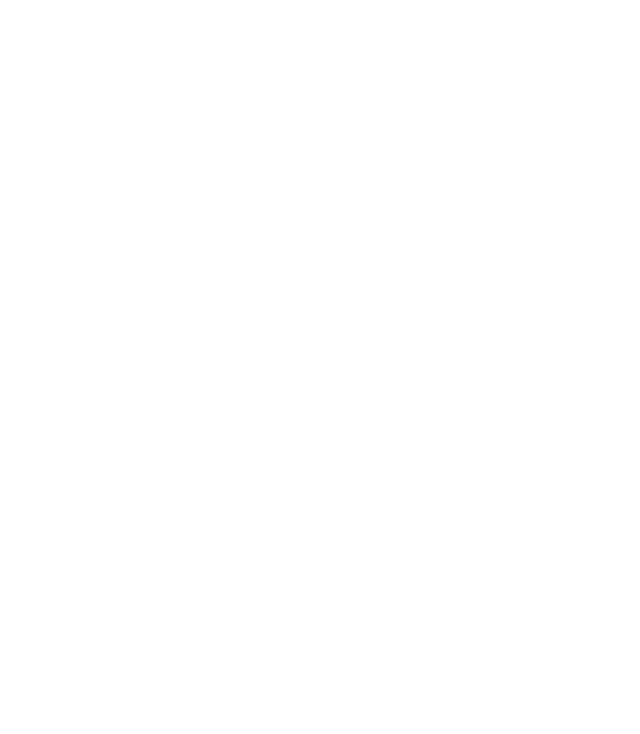
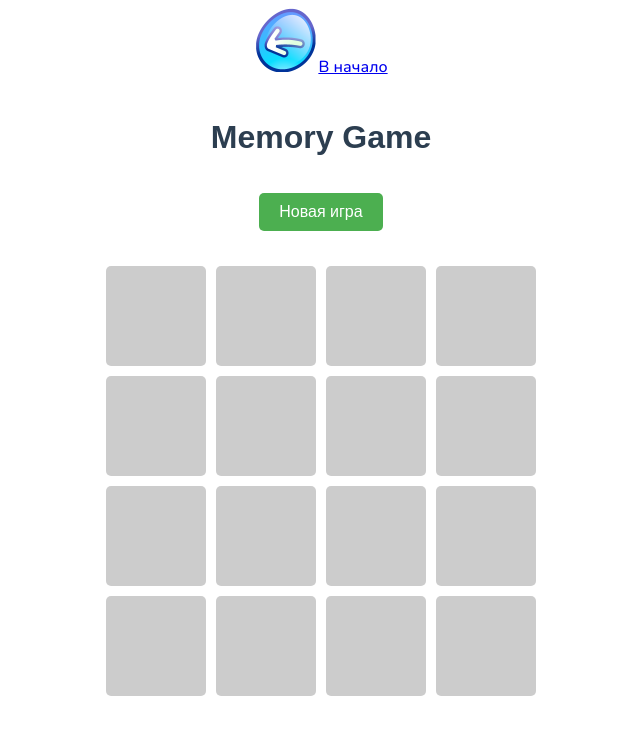
Before and after one commit to yeka7s/marya_school, a Vue app: page /memory in a window 1280 px wide. Before the commit this address had no page. Shown: the top 734 px of the page, without its empty margins (319-959 px from the left). Built offline with nearby package versions, Linux system fonts and the light colour scheme.

Commit message:
добавлена игра мемори

```diff
--- a/src/App.vue
+++ b/src/App.vue
@@ -5,11 +5,13 @@
 <script>
 import HomeView from '@/views/HomeView.vue'
 import ColorCommotionView from '@/views/ColorCommotionView.vue'
+import MemoryView from '@/views/MemoryView.vue'
 export default {
   name: 'App',
   components: {
     HomeView,
     ColorCommotionView,
+    MemoryView,
   }
 }
 </script>
--- a/src/components/ButtonComponent.vue
+++ b/src/components/ButtonComponent.vue
@@ -18,15 +18,13 @@
 
 <style scoped lang="scss">
 .button {
-  padding: 45px 35px;
-    border-radius: 30px;
     display: inline-block;
-    margin-top: 6vh;
+    margin-top: 3vh;
     text-align: center;
-    font-size: 5rem;
+    font-size: 4rem;
     line-height: 100%;
-    background-color: #fff;
     text-decoration: none;
+    color: hsl(208, 94%, 26%);
 
     &:hover {
       transform: scale(1.1);
--- a/src/router/index.js
+++ b/src/router/index.js
@@ -1,6 +1,7 @@
 import { createRouter, createWebHistory } from 'vue-router'
 import HomeView from '../views/HomeView.vue'
 import ColorCommotionView from '../views/ColorCommotionView.vue'
+import MemoryView from '@/views/MemoryView.vue'
 
 const routes = [
   {
@@ -12,6 +13,11 @@
     path: '/color-commotion',
     name: 'color-commotion',
     component: ColorCommotionView
+  },
+  {
+    path: '/memory',
+    name: 'memory',
+    component: MemoryView
   }
 ]
 
--- a/src/views/HomeView.vue
+++ b/src/views/HomeView.vue
@@ -2,6 +2,7 @@
   <div class="home">
     <img class="logo" alt="logo" src="../assets/img/i.webp">
     <ButtonComponent btn_text="Цветной переполох" path="/color-commotion"/>
+    <ButtonComponent btn_text="Мемори" path="/memory"/>
   </div>
 </template>
 
--- /dev/null
+++ b/src/views/MemoryView.vue
@@ -0,0 +1,179 @@
+<template>
+    <div>
+        <router-link to="/" class="trans-button" @click="resetGame"><img alt="logo"
+                src="@/assets/img/icons/back_arrow.png">В начало</router-link>
+    </div>
+    <div class="memory-game">
+        <h1>Memory Game</h1>
+        <button @click="restartGame" class="restart-btn">Новая игра</button>
+        <div class="board">
+            <div v-for="(card, index) in cards" :key="index" class="card"
+                :class="{ flipped: card.flipped, matched: card.matched }" @click="flipCard(index)">
+                <span v-if="card.flipped || card.matched">{{ card.symbol }}</span>
+            </div>
+        </div>
+    </div>
+</template>
+
+<script setup>
+import { ref, onMounted } from 'vue';
+
+const symbols = ['🍎', '🍊', '🍇', '🍓', '🍋', '🍉', '🍒', '🍍', '🍎', '🍊', '🍇', '🍓', '🍋', '🍉', '🍒', '🍍'];
+const cards = ref([]);
+const firstCard = ref(null);
+const secondCard = ref(null);
+const lockBoard = ref(false);
+
+function initializeGame() {
+    const shuffled = [...symbols]
+        .slice(0, 16)
+        .sort(() => 0.5 - Math.random())
+        .map(symbol => ({
+            symbol,
+            flipped: false,
+            matched: false
+        }));
+
+    cards.value = shuffled;
+    resetTurn();
+}
+
+function restartGame() {
+    cards.value.forEach(card => {
+        card.flipped = false;
+        card.matched = false;
+    });
+
+    setTimeout(() => {
+        initializeGame();
+    }, 300);
+}
+
+function flipCard(index) {
+    // Если доска заблокирована или карта уже открыта/совпала
+    if (lockBoard.value || cards.value[index].flipped || cards.value[index].matched) return;
+
+    // Переворачиваем карту
+    cards.value[index].flipped = true;
+
+    // Если это первая карта в текущем ходе
+    if (firstCard.value === null) {
+        firstCard.value = index;
+        return;
+    }
+
+    // Если это вторая карта
+    secondCard.value = index;
+    lockBoard.value = true;
+
+    checkForMatch();
+}
+
+function checkForMatch() {
+    const isMatch = cards.value[firstCard.value].symbol === cards.value[secondCard.value].symbol;
+
+    if (isMatch) {
+        cards.value[firstCard.value].matched = true;
+        cards.value[secondCard.value].matched = true;
+        resetTurn();
+    } else {
+        setTimeout(() => {
+            cards.value[firstCard.value].flipped = false;
+            cards.value[secondCard.value].flipped = false;
+            resetTurn();
+        }, 1000);
+    }
+}
+
+function resetTurn() {
+    firstCard.value = null;
+    secondCard.value = null;
+    lockBoard.value = false;
+
+    // Проверка на завершение игры
+    if (cards.value.every(card => card.matched)) {
+        setTimeout(() => {
+            alert('Поздравляем! Вы выиграли!');
+        }, 500);
+    }
+}
+
+onMounted(() => {
+    initializeGame();
+});
+</script>
+
+<style scoped>
+.memory-game {
+    font-family: Arial, sans-serif;
+    text-align: center;
+    padding: 20px;
+    max-width: 800px;
+    margin: 0 auto;
+}
+
+.restart-btn {
+    background-color: #4CAF50;
+    border: none;
+    color: white;
+    padding: 10px 20px;
+    text-align: center;
+    text-decoration: none;
+    display: inline-block;
+    font-size: 16px;
+    margin: 15px 0;
+    cursor: pointer;
+    border-radius: 5px;
+    transition: background-color 0.3s;
+}
+
+.restart-btn:hover {
+    background-color: #45a049;
+}
+
+.board {
+    display: grid;
+    grid-template-columns: repeat(4, 100px);
+    gap: 10px;
+    margin: 20px auto;
+    justify-content: center;
+}
+
+.card {
+    width: 100px;
+    height: 100px;
+    background: #ccc;
+    display: flex;
+    justify-content: center;
+    align-items: center;
+    font-size: 24px;
+    cursor: pointer;
+    border-radius: 5px;
+    transition: all 0.3s ease;
+    user-select: none;
+}
+
+.card.flipped {
+    background: #fff;
+    pointer-events: none;
+    transform: rotateY(180deg);
+}
+
+.card.matched {
+    background: #a5d6a7;
+    pointer-events: none;
+    transform: scale(0.95);
+}
+
+@media (max-width: 600px) {
+    .board {
+        grid-template-columns: repeat(3, 80px);
+    }
+
+    .card {
+        width: 80px;
+        height: 80px;
+        font-size: 20px;
+    }
+}
+</style>
```
